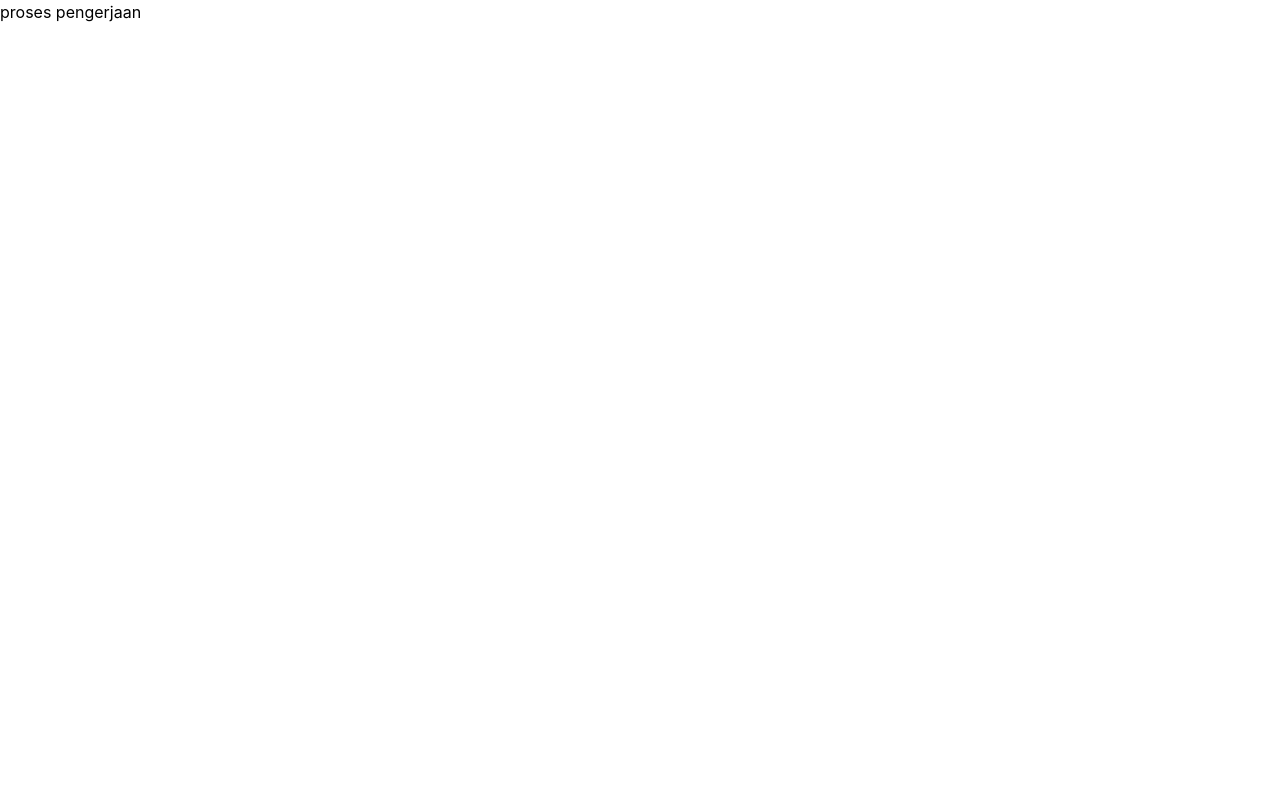
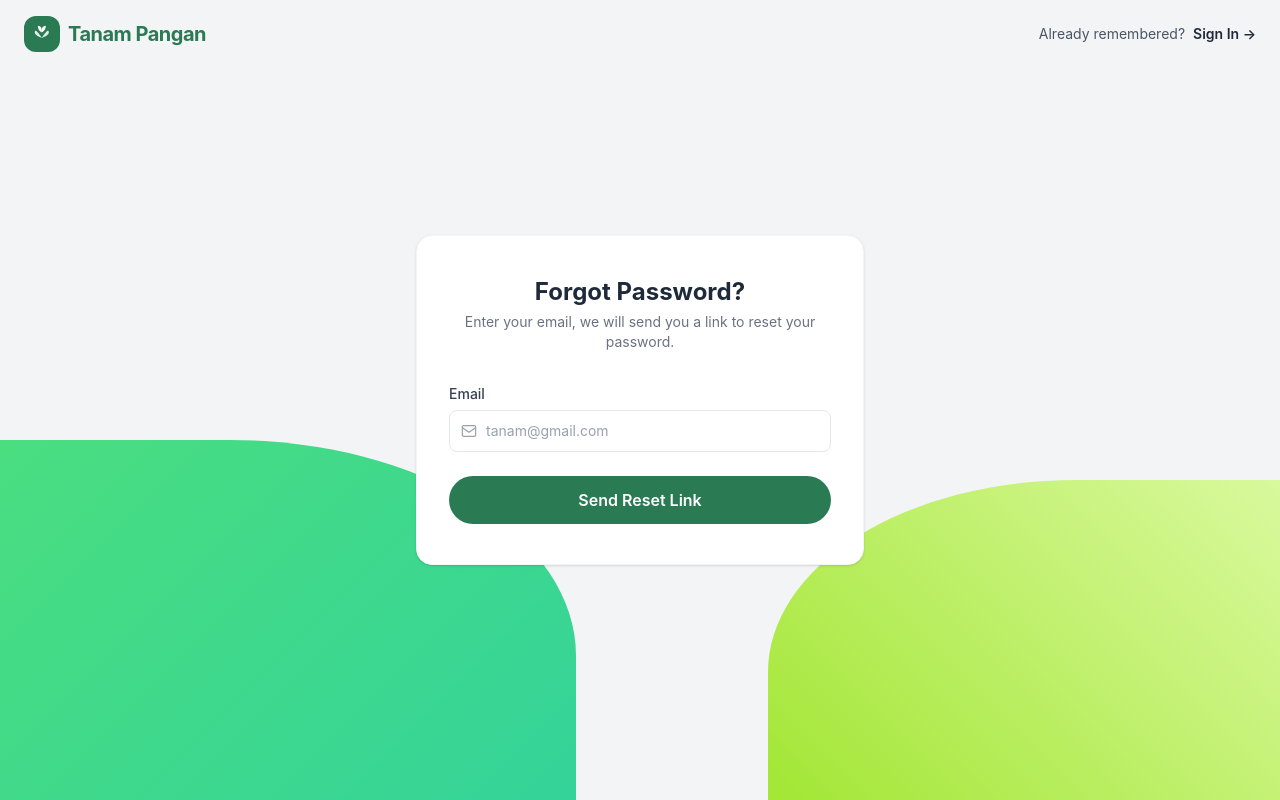
Before and after one commit to JuliusBourbon/tanamanpangan-fs, a React (Vite) app in the folder frontend/: page /forgot-password in a window 1280 px wide. Built offline with nearby package versions, Linux system fonts and the light colour scheme; no server answers.

Commit message:
membuat page reset dan forgot password

```diff
--- a/frontend/src/components/auth/ResetPasswordForm.jsx
+++ b/frontend/src/components/auth/ResetPasswordForm.jsx
@@ -4,7 +4,7 @@ import { TEXT } from '../../constants/text'
 import api from '../../api/axios'
 import PasswordInput from './PasswordInput'
 import PasswordStrength from './PasswordStrength'
-import { allRulesPassed } from '../../utils/passwordUtils'
+import { allRulesPassed } from './passwordUtils'
 
 const T = TEXT.auth.resetPassword
 
--- a/frontend/src/pages/ForgotPassword.jsx
+++ b/frontend/src/pages/ForgotPassword.jsx
@@ -1,3 +1,25 @@
+import NavbarAuth from '../components/navbar/NavbarAuth'
+import ForgotPasswordForm from '../components/auth/ForgotPasswordForm'
+
+function BackgroundBlobs() {
+  return (
+    <>
+      <div className="absolute bottom-0 left-0 w-[45%] h-[45%] rounded-tr-[60%] pointer-events-none"
+        style={{ background: 'linear-gradient(135deg, #4ade80 0%, #34d399 100%)' }} />
+      <div className="absolute bottom-0 right-0 w-[40%] h-[40%] rounded-tl-[60%] pointer-events-none"
+        style={{ background: 'linear-gradient(225deg, #d9f99d 0%, #a3e635 100%)' }} />
+    </>
+  )
+}
+
 export default function ForgotPassword() {
-  return <div>proses pengerjaan</div>
+  return (
+    <div className="min-h-screen bg-gray-100 relative overflow-hidden flex flex-col">
+      <NavbarAuth mode="remembered" />
+      <div className="flex-1 flex items-center justify-center px-4 py-20 relative z-10">
+        <ForgotPasswordForm />
+      </div>
+      <BackgroundBlobs />
+    </div>
+  )
 }
--- a/frontend/src/pages/ResetPassword.jsx
+++ b/frontend/src/pages/ResetPassword.jsx
@@ -1,3 +1,25 @@
+import NavbarAuth from '../components/navbar/NavbarAuth'
+import ResetPasswordForm from '../components/auth/ResetPasswordForm'
+
+function BackgroundBlobs() {
+  return (
+    <>
+      <div className="absolute bottom-0 left-0 w-[45%] h-[45%] rounded-tr-[60%] pointer-events-none"
+        style={{ background: 'linear-gradient(135deg, #4ade80 0%, #34d399 100%)' }} />
+      <div className="absolute bottom-0 right-0 w-[40%] h-[40%] rounded-tl-[60%] pointer-events-none"
+        style={{ background: 'linear-gradient(225deg, #d9f99d 0%, #a3e635 100%)' }} />
+    </>
+  )
+}
+
 export default function ResetPassword() {
-  return <div>proses pengerjaan</div>
+  return (
+    <div className="min-h-screen bg-gray-100 relative overflow-hidden flex flex-col">
+      <NavbarAuth mode="remembered" />
+      <div className="flex-1 flex items-center justify-center px-4 py-20 relative z-10">
+        <ResetPasswordForm />
+      </div>
+      <BackgroundBlobs />
+    </div>
+  )
 }
```
